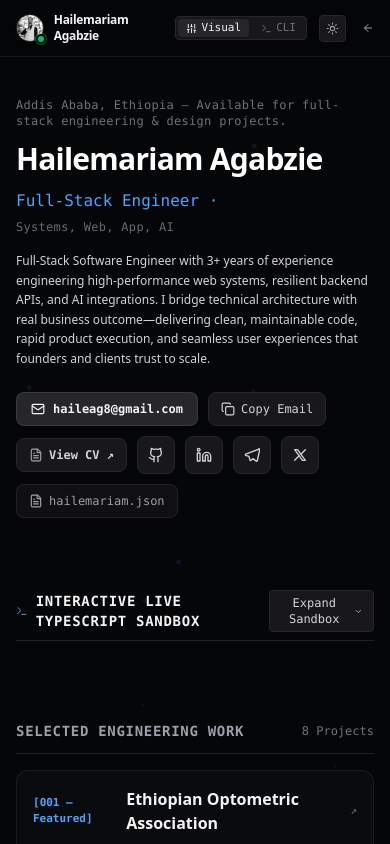
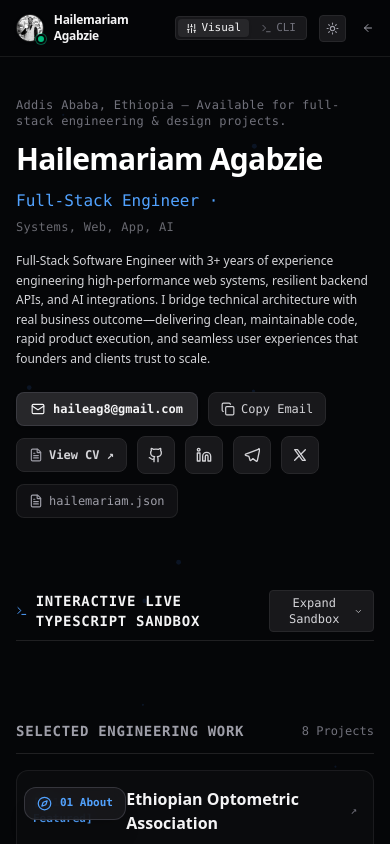
Before and after one commit to haile121/portfolio, a Next.js app: page /minimalist in a window 390 px wide. Shown: the top 844 px of the page. Built offline with nearby package versions, Linux system fonts and the light colour scheme.

Commit message:
feat(mobile): integrate MobileVerticalNav component for mobile users

```diff
--- a/src/components/minimalist/MinimalistPortfolio.tsx
+++ b/src/components/minimalist/MinimalistPortfolio.tsx
@@ -16,6 +16,7 @@ import { TestimonialsSection } from "./TestimonialsSection";
 import { CliTerminal } from "./CliTerminal";
 import { CommandPaletteModal } from "./CommandPaletteModal";
 import { MinimalistLoader } from "./MinimalistLoader";
+import { MobileVerticalNav } from "./MobileVerticalNav";
 
 import { devProjects } from "@/data/dev";
 
@@ -264,6 +265,18 @@ export function MinimalistPortfolio() {
           </aside>
         )}
 
+        {/* Mobile Vertical Navigation Bar */}
+        {viewMode === "visual" && (
+          <MobileVerticalNav
+            verticalNavItems={verticalNavItems}
+            activeSection={activeSection}
+            scrollToSection={scrollToSection}
+            theme={theme}
+            accentText={accentText}
+            accentBg={accentBg}
+          />
+        )}
+
         {/* CLI / Terminal Mode */}
         {viewMode === "cli" ? (
           <CliTerminal
```
